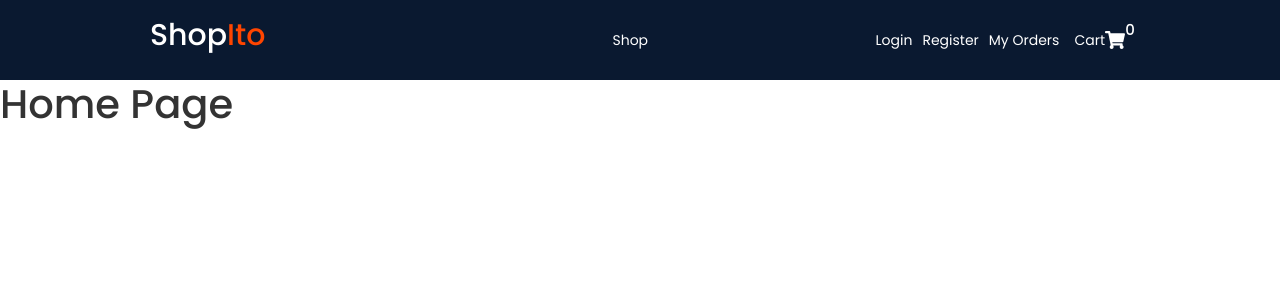
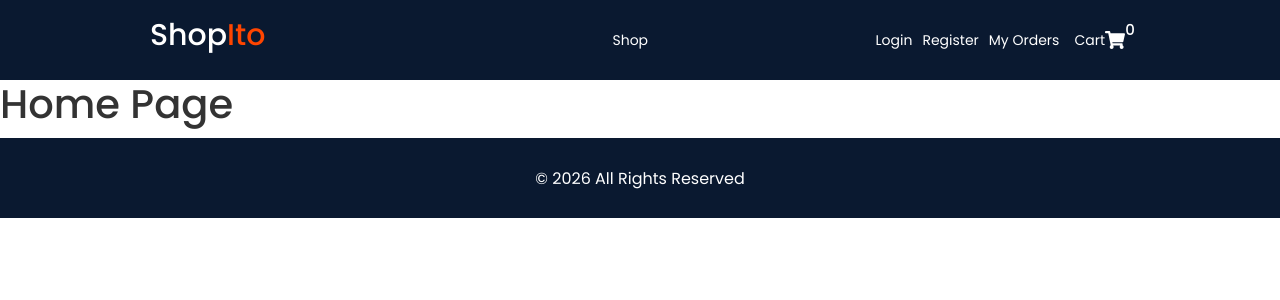
Before and after one commit to kevinkalenga/Shopito_Project, a React (Create React App) app in the folder frontend/: page / in a window 1280 px wide. Shown: the top 300 px of the page. Built offline with nearby package versions, Linux system fonts and the light colour scheme.

Commit message:
Footer Component

```diff
--- a/frontend/src/App.js
+++ b/frontend/src/App.js
@@ -2,6 +2,7 @@
 import {BrowserRouter, Route, Routes} from "react-router-dom"
 import Home from './pages/home/Home'
 import Header from './components/header/Header'
+import Footer from './components/footer/Footer'
 
 
 const App = () => {
@@ -12,6 +13,7 @@
             <Routes>
                 <Route path="/" element={<Home />} />
             </Routes>
+            <Footer />
         </BrowserRouter>
     </>
   )
--- /dev/null
+++ b/frontend/src/components/footer/Footer.js
@@ -0,0 +1,17 @@
+import React from 'react'
+import styles from './Footer.module.scss'
+
+const Footer = () => {
+
+  const date = new Date();
+
+  const year = date.getFullYear();
+
+  return (
+    <div className={styles.footer}>
+        &copy; {year} All Rights Reserved
+    </div>
+  )
+}
+
+export default Footer
--- /dev/null
+++ b/frontend/src/components/footer/Footer.module.scss
@@ -0,0 +1,12 @@
+.footer {
+  background-color: var(--dark-blue);
+  color: #fff;
+  font-size: 1.6rem;
+  display: flex;
+  justify-content: center;
+  align-items: center;
+  height: 8rem;
+  p {
+    color: #fff;
+  }
+}
```
